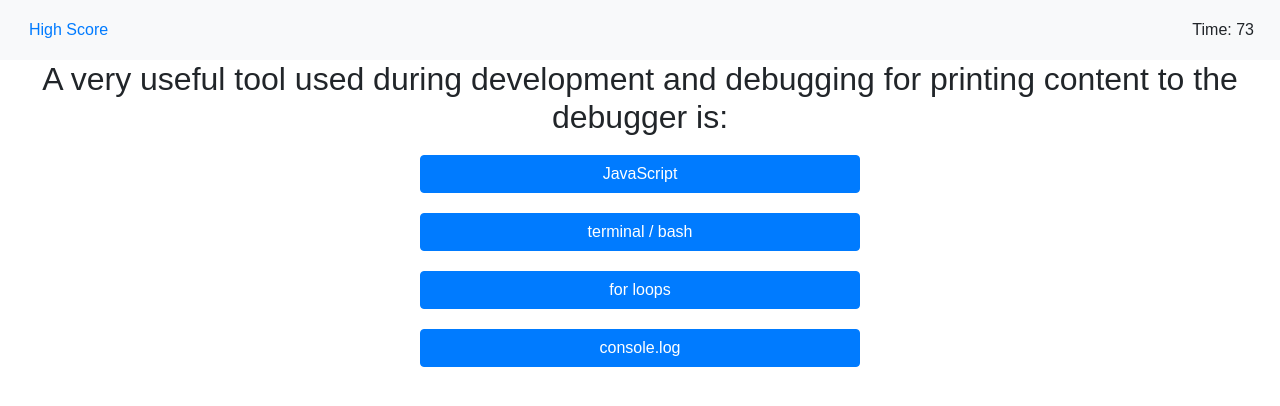
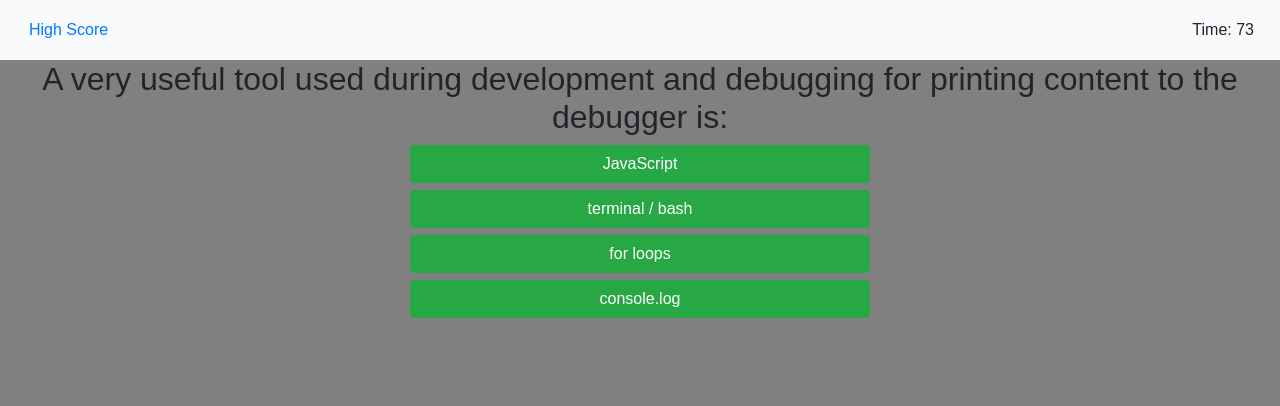
Before and after one commit to Grigore94/code-quiz, a plain HTML site: page index.html in a window 1280 px wide. Both pictures are taken after a click on the button "Start Quiz". Drawn offline with nearby package versions, Linux system fonts and the light colour scheme.

```diff
--- a/index.html
+++ b/index.html
@@ -40,7 +40,7 @@
             </p>
 
             <div class="button-container">
-                <button type="button" id="start-button" class="btn btn-primary">Start Quiz</button>
+                <button type="button" id="start-button" class="btn btn-success">Start Quiz</button>
             </div>
 
         </div>
@@ -51,13 +51,13 @@
 
             <div id="answer-buttons">
                 <div class="button-container">
-                <button type="button" id="choice1" class="btn btn-primary">No</button>
+                <button type="button" id="choice1" class="btn btn-success">No</button>
 
-                <button type="button" id="choice2" class="btn btn-primary">No</button>
+                <button type="button" id="choice2" class="btn btn-success">No</button>
 
-                <button type="button" id="choice3" class="btn btn-primary">No</button>
+                <button type="button" id="choice3" class="btn btn-success">No</button>
 
-                <button type="button" id="choice4" class="btn btn-primary">No</button>
+                <button type="button" id="choice4" class="btn btn-success">No</button>
             </div>
             </div>
 
--- a/style.css
+++ b/style.css
@@ -1,5 +1,6 @@
 body    {
     font-family: Arial, Helvetica, sans-serif;
+    background-color: grey;
 }
 
 #countdown  {
@@ -38,7 +39,13 @@ h1  {
     margin: 10px;
     padding: 10px 50px;
     border-radius: 6%;
+    margin-bottom: 5px;
 }
+#choice1,#choice2,#choice3 {
+    margin-bottom: 7px;
+}
+
+
 
 #times-up   {
     display: none;
```
